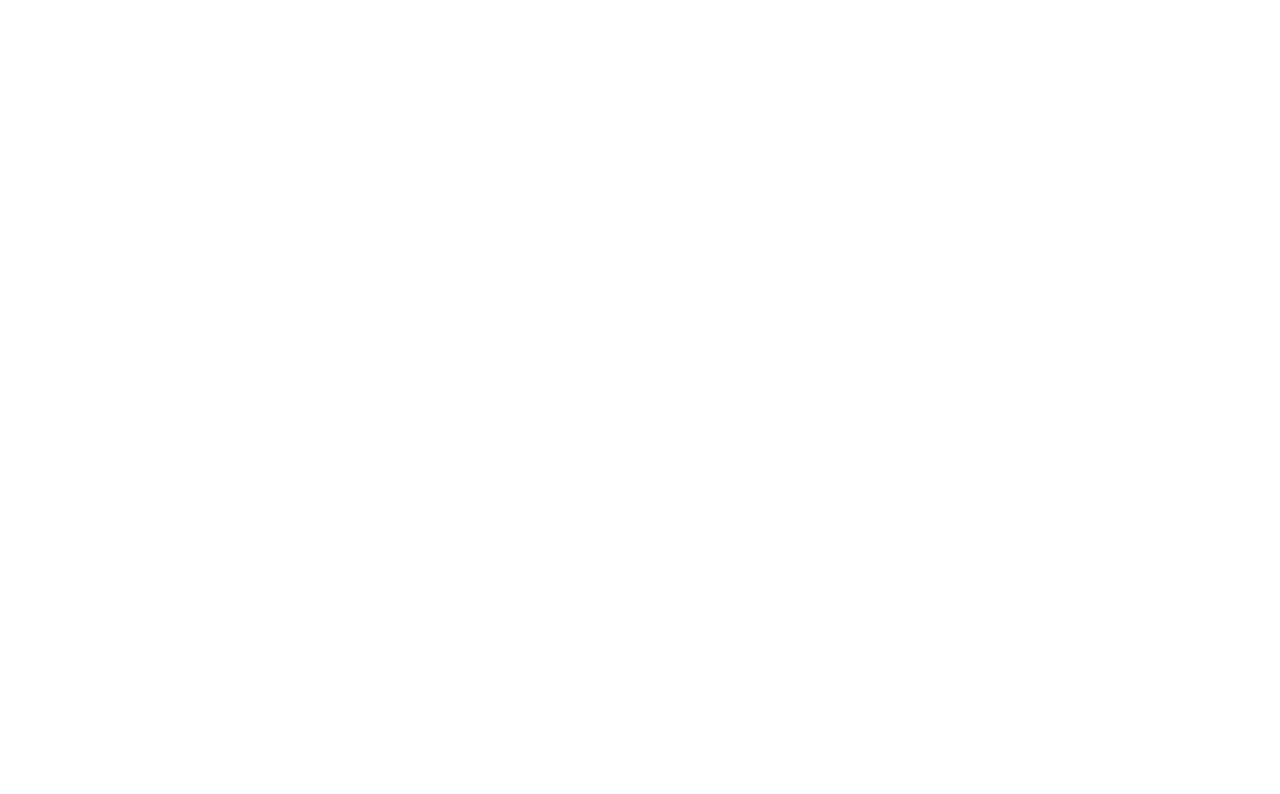
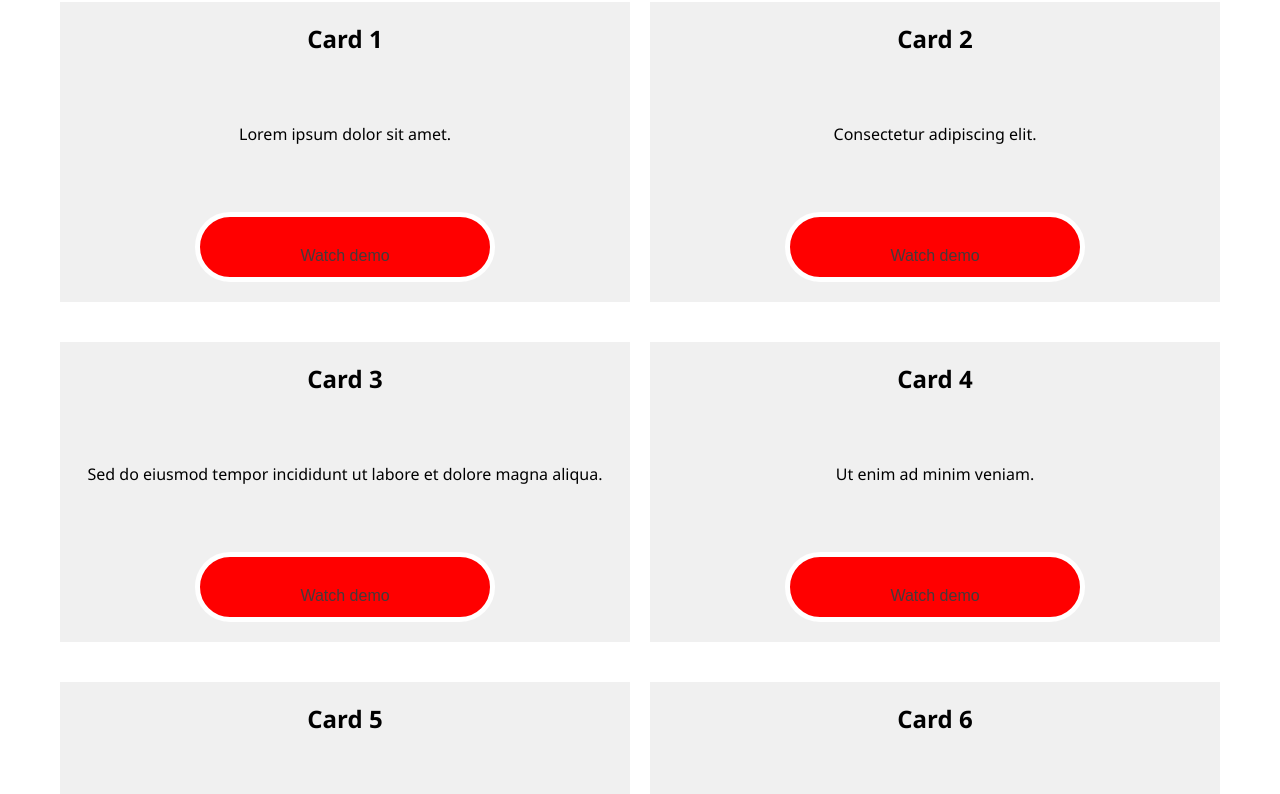
Before and after one commit to sanket060920/E-nimantran, a React (Create React App) app in the folder my-react-app/: page / in a window 1280 px wide. Shown: the part 960-1754 px from the top of the page. Before the commit the page ends 912 px from the top, so only its background shows below. Built offline with nearby package versions, Linux system fonts and the light colour scheme.

Commit message:
demo added

```diff
--- /dev/null
+++ b/my-react-app/src/components/demo/Demo.jsx
@@ -0,0 +1,28 @@
+// CardComponent.jsx
+import React from 'react';
+import '../demo/demo.css';
+
+function CardComponent() {
+  const cardsData = [
+    { id: 1, title: 'Card 1', content: 'Lorem ipsum dolor sit amet.'  },
+    { id: 2, title: 'Card 2', content: 'Consectetur adipiscing elit.' },
+    { id: 3, title: 'Card 3', content: 'Sed do eiusmod tempor incididunt ut labore et dolore magna aliqua.' },
+    { id: 4, title: 'Card 4', content: 'Ut enim ad minim veniam.' },
+    { id: 5, title: 'Card 5', content: 'Quis nostrud exercitation ullamco laboris nisi ut aliquip ex ea commodo consequat.' },
+    { id: 6, title: 'Card 6', content: 'Duis aute irure dolor in reprehenderit in voluptate velit esse cillum dolore eu fugiat nulla pariatur.' },
+  ];
+
+  return (
+    <div className="card-container">
+      {cardsData.map((card) => (
+        <div key={card.id} className="card">
+          <h2>{card.title}</h2>
+          <p>{card.content}</p>
+          <button className='btn'>Watch demo</button>
+        </div>
+      ))}
+    </div>
+  );
+}
+
+export default CardComponent;
--- /dev/null
+++ b/my-react-app/src/components/demo/demo.css
@@ -0,0 +1,39 @@
+/* CardComponent.css */
+.card-container {
+    display: flex;
+    flex-wrap: wrap;
+    justify-content: center;
+    gap: 20px;
+    margin: 50px;
+  }
+
+  .card {
+    width: calc(50% - 20px); /* Two cards in each row with a 20px gap */
+    background-color: #f0f0f0;
+    display: flex;
+    flex-direction: column;
+    justify-content: space-between;
+    padding: 20px;
+    height: 300px;
+    box-sizing: border-box;
+    margin-bottom: 20px;
+    align-items: center;
+  }
+  .btn{
+    height: 20px;
+    width: 300px;
+    align-items: center;  }
+
+  /* Add media queries for responsiveness */
+  @media (max-width: 768px) {
+    .card {
+      width: calc(100% - 20px); /* Full width on smaller screens */
+    }
+    .card-container {
+        margin: 10px 0;
+      }
+      .btn{
+        height: auto;
+        width: auto;
+        align-items: center;  }
+  }
--- a/my-react-app/src/components/home/Home.jsx
+++ b/my-react-app/src/components/home/Home.jsx
@@ -1,6 +1,7 @@
 import React from "react"
 import Hero from "../hero/Hero"
 import Header from '../common/header/Header';
+import Demo from '../demo/Demo';
 import './home.css'; // Import your styles
 
 
@@ -9,6 +10,7 @@ const Home = () => {
     <div className="hme">
         <div><Header/></div>
         <div><Hero/></div>
+        <div><Demo/></div>
   </div>
   )
 }
```
